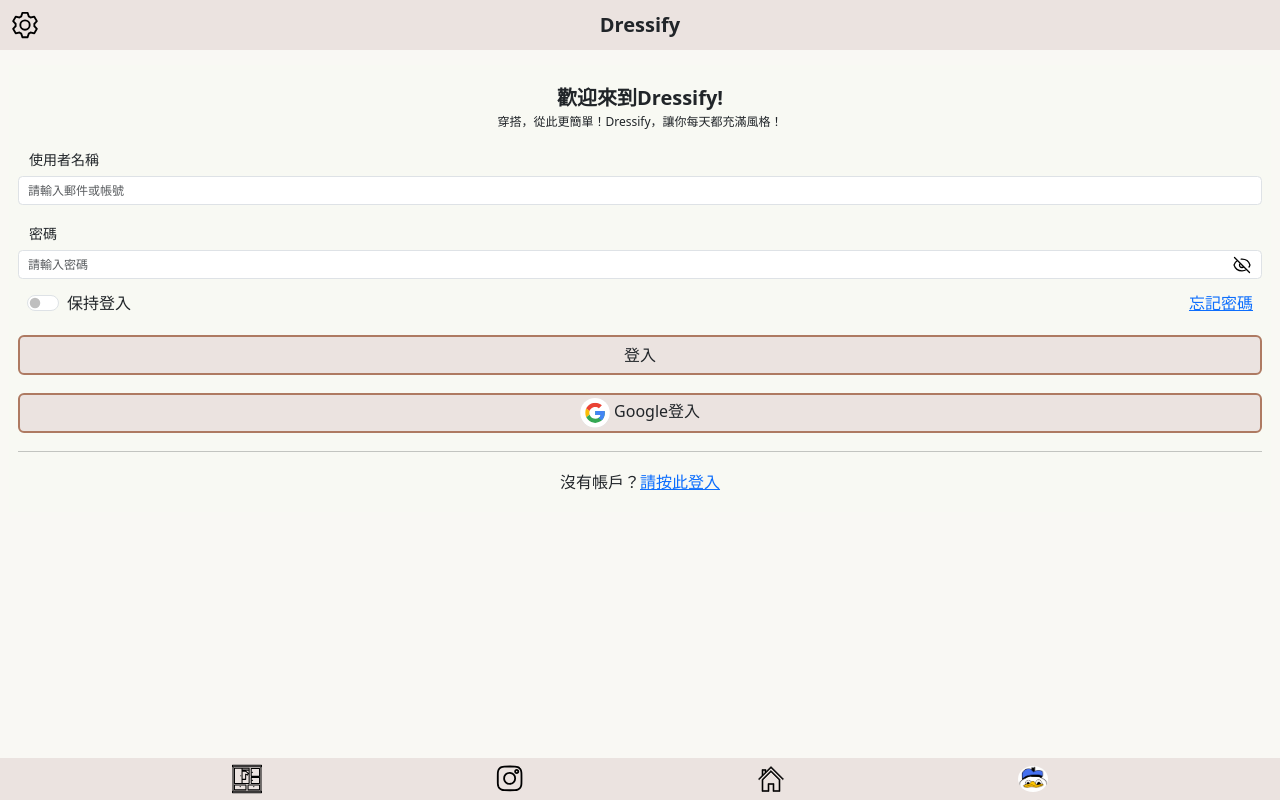
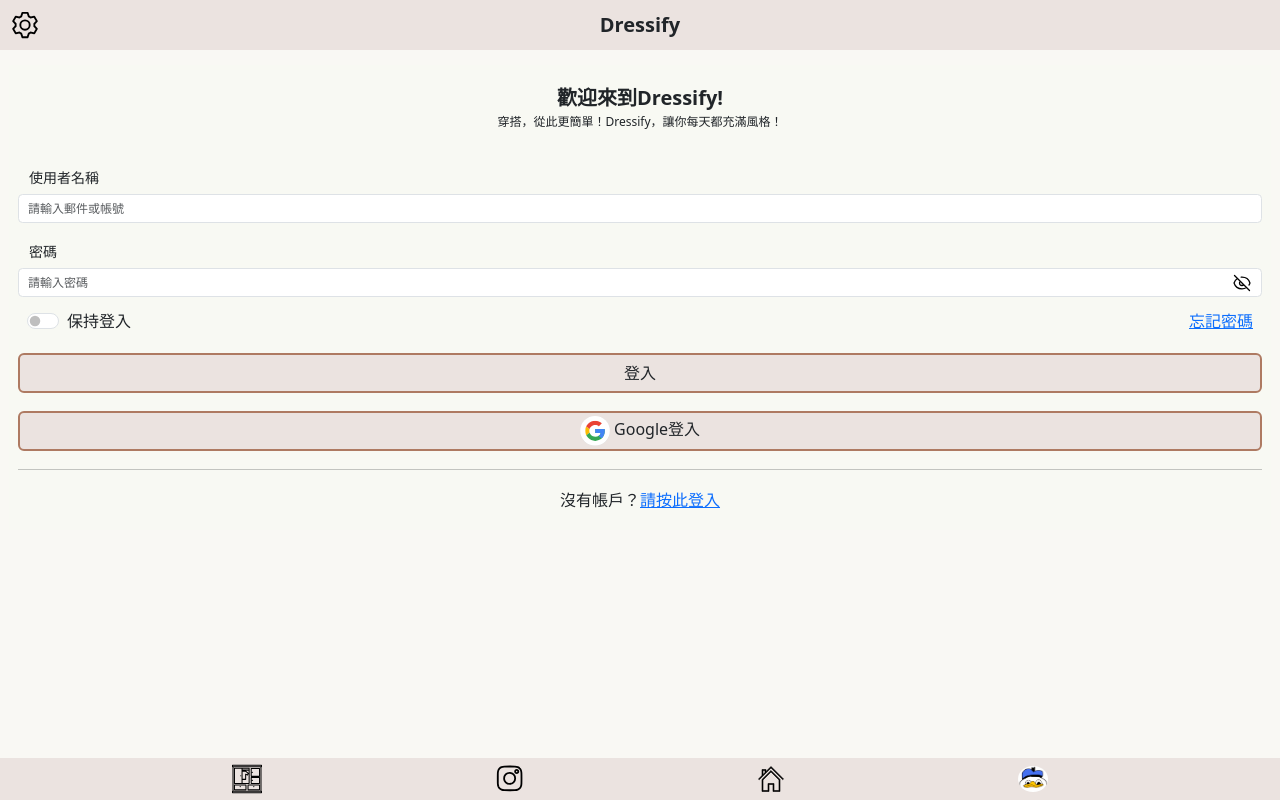
Before and after one commit to daymareHuang/ClothesMatch_Web, a React (Vite) app: page /Login in a window 1280 px wide. Built offline with nearby package versions, Linux system fonts and the light colour scheme.

Commit message:
修正日期bug&login頁面版面調整

```diff
--- a/src/pages/userinfo/CurrentDate.jsx
+++ b/src/pages/userinfo/CurrentDate.jsx
@@ -12,7 +12,7 @@
   const formattedMonth = month < 10 ? `0${month}` : month;
   const formattedDate = date < 10 ? `0${date}` : date;
 
-  const weekdays = ["日", "一", "二", "三", "四", "五", "日"];
+  const weekdays = ["日", "一", "二", "三", "四", "五", "六"];
   const dayOfWeek = weekdays[today.getDay()];
 
   return `星期${dayOfWeek} | ${year}年${formattedMonth}月${formattedDate}日`;
--- a/src/pages/userinfo/Login.jsx
+++ b/src/pages/userinfo/Login.jsx
@@ -16,12 +16,12 @@
         <div className="container-fluid" style={{ marginTop: '65px', marginBottom: '55px' }}>
           <div className="container-fluid pt-4" style={{ backgroundColor: '#F8F9F3' }}>
             {/* <!-- banner --> */}
-            <div className="container-fluid text-center">
+            <div className="container-fluid text-center mb-5">
               <p className="text-xl mb-0"><b>歡迎來到Dressify!</b></p>
               <p className="text-xs">穿搭，從此更簡單！Dressify，讓你每天都充滿風格！</p>
             </div>
             {/* <!-- input section --> */}
-            <div className="my-3">
+            <div className="mb-3">
               <LoginContent/>
             </div>
             {/* <!-- modification section --> */}
```
